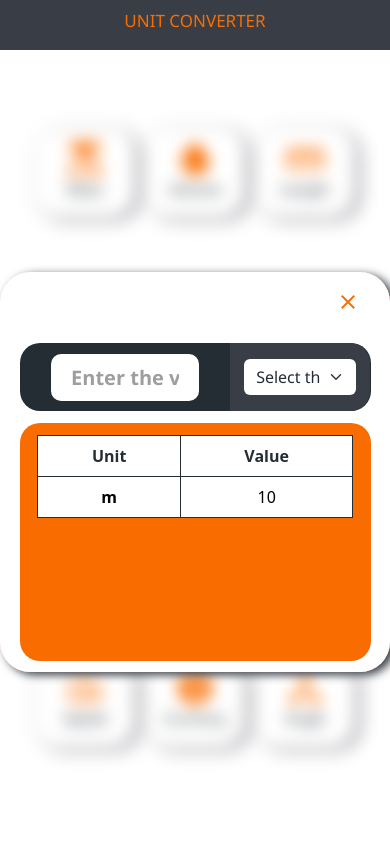
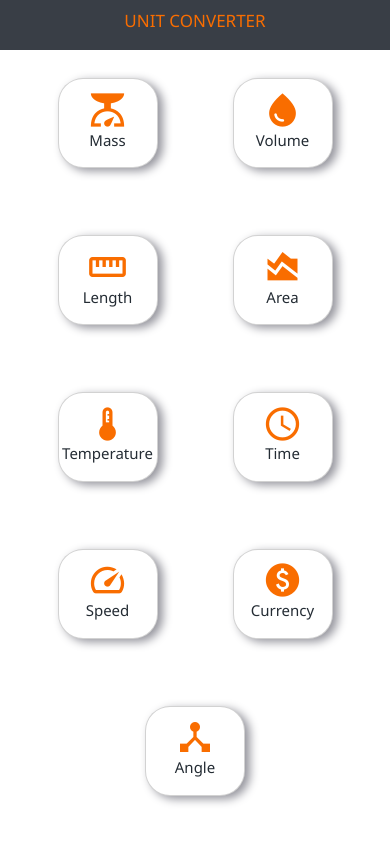
Before and after one commit to 17Akshar/Unit_Converter, a website: page index.html in a window 390 px wide. Drawn offline with nearby package versions, Linux system fonts and the light colour scheme.

Commit message:
Setting responivveness

```diff
--- a/style.css
+++ b/style.css
@@ -88,7 +88,7 @@
   position: relative;
   top: 0;
   backdrop-filter: blur(8px);
-  display: flex;
+  display: none;
   align-items: center;
   justify-content: center;
   transition: 4s ease;
@@ -245,7 +245,7 @@ tr:hover{
     height: 90px;
   }
   .cards{
-    gap: 20px 10px;
+    gap: 10px 75px;
     flex-flow: wrap row;
   }
   .icon{
```
